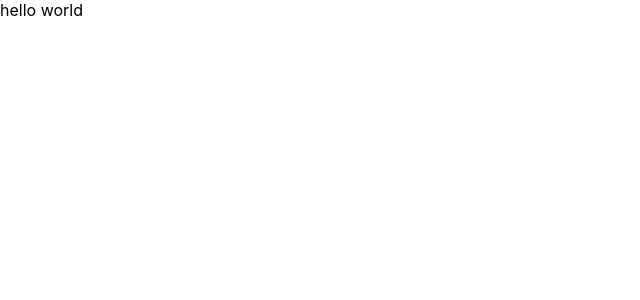
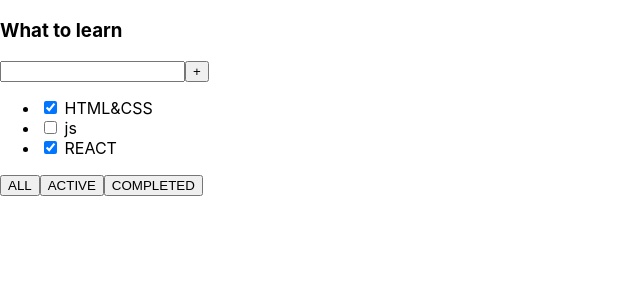
Before and after one commit to LenaMesyachik/TodoListLesson, a React (Create React App) app: page / in a window 1280 px wide. Shown: the top 300 px of the page, without its empty margins (0-640 px from the left). Built offline with nearby package versions, Linux system fonts and the light colour scheme.

Commit message:
create a parent component <App/>

```diff
--- a/src/App.tsx
+++ b/src/App.tsx
@@ -4,9 +4,25 @@ import './App.css';
 
 export const  App = () => {
     return (
-        <div>
+        <div className='App'>
+            <div>
+                <h3>What to learn</h3>
+                <div>
+                    <input/><button> + </button>
+                </div>
+               <ul>
+                    <li> <input type = 'checkbox' checked = {true}/> <span> HTML&CSS</span></li>
+                    <li> <input type = 'checkbox' checked = {false}/> <span> js</span></li>
+                    <li> <input type = 'checkbox' checked = {true}/> <span> REACT</span></li>
+               </ul>
+                <div>
+                    <button>ALL</button>
+                    <button>ACTIVE</button>
+                    <button>COMPLETED</button>
+                </div>
+            </div>
 
-            hello world
+
     </div>
     )}
 
```
